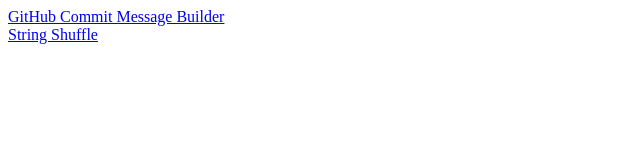
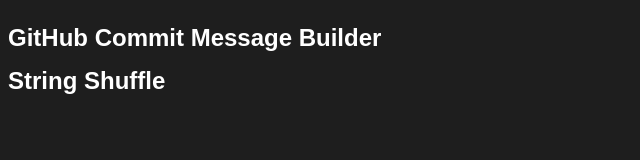
Before and after one commit to coledykstra/coledykstra.github.io, a plain HTML site: page index.html in a window 1280 px wide. Shown: the whole page, without its empty margins (0-640 px from the left). Drawn offline with Linux system fonts and the light colour scheme.

Commit message:
feat: add index list items

```diff
--- a/index.html
+++ b/index.html
@@ -1,7 +1,34 @@
 <!DOCTYPE html>
 <html lang="en">
+    <head>
+        <style>
+            body {
+                font-family: Arial, sans-serif;
+                background-color: #1e1e1e;
+                color: #ffffff;
+            }
+            ul {
+                list-style-type: none;
+                padding: 0;
+            }
+            li {
+                margin-bottom: 15px; /* Adjust this value to increase or decrease spacing */
+            }
+            a {
+                text-decoration: none;
+                color: #ffffff;
+            }
+            a:hover {
+                text-decoration: underline;
+            }
+        </style>
+    </head>
 <body>
-<a href="./gitcommitmsgbuild.html">GitHub Commit Message Builder</a><br>
-<a href="./stringshuffle.html">String Shuffle</a><br>
+<h2>
+    <ul>
+        <li><a href="./gitcommitmsgbuild.html">GitHub Commit Message Builder</a></li>
+        <li><a href="./stringshuffle.html">String Shuffle</a></li>
+    </ul>
+</h2>
 </body>
 </html>
```
